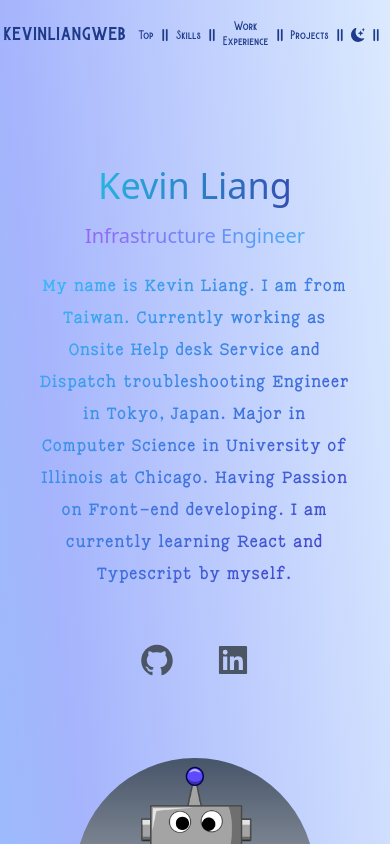
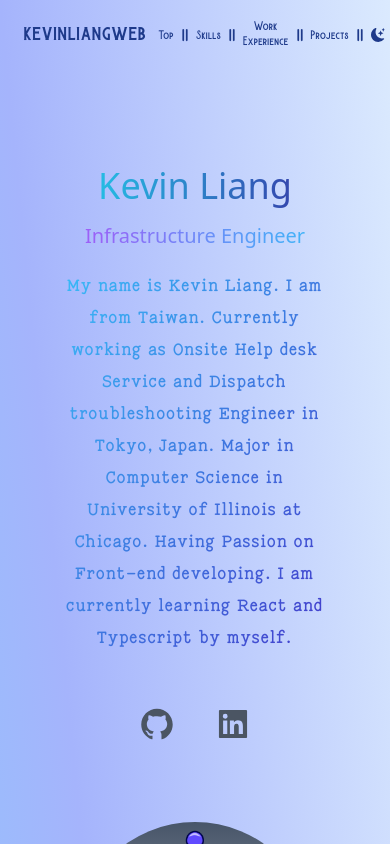
Before and after one commit to Kl0y2u2n8a/my-portfolio, a Next.js app: page / in a window 390 px wide. Shown: the top 844 px of the page. Built offline with nearby package versions, Linux system fonts and the light colour scheme.

Commit message:
fix width

```diff
--- a/pages/index.js
+++ b/pages/index.js
@@ -42,7 +42,7 @@ export default function Home() {
         <link rel="icon" href="/favicon.ico" />
       </Head>
 
-      <main className="px-5w-auto md:px-10 lg:px-20 bg-gradient-to-tr from-sky-300 via-indigo-300 to-blue-100 dark:from-blue-950 dark:via-indigo-950 dark:to-slate-950">
+      <main className="px-5 w-auto md:px-10 lg:px-20 bg-gradient-to-tr from-sky-300 via-indigo-300 to-blue-100 dark:from-blue-950 dark:via-indigo-950 dark:to-slate-950">
 
         <nav className="py-5 mb-12 flex justify-between sticky top-0 z-50 ml-1">
           <h1 className="text-xl font-burtons text-blue-900 hover:text-blue-500 dark:text-white dark:hover:text-neutral-300">
```
